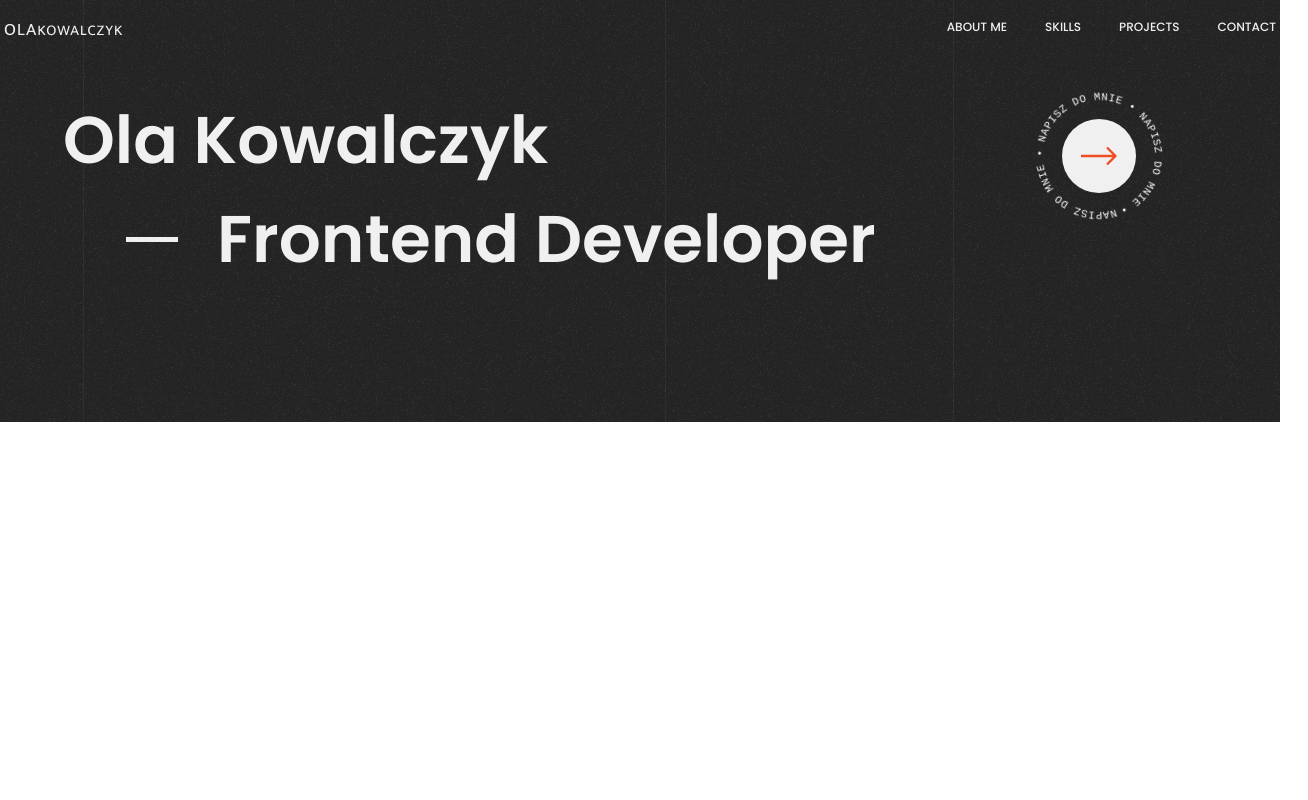
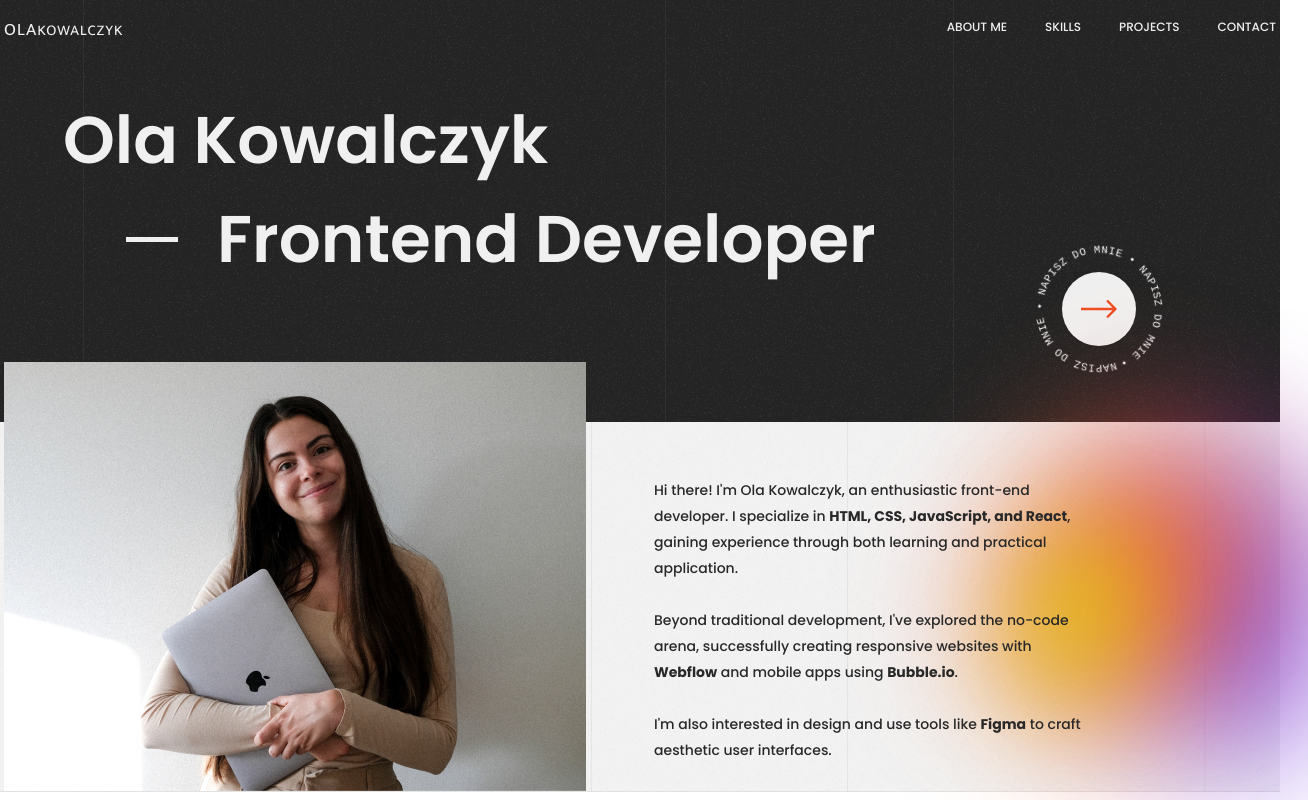
Before and after one commit to OlaHeklaDesign/PortfolioPaage, a React (Create React App) app: page / in a window 1280 px wide. Shown: the whole page, 1308 px wide, since content can reach past the window. Built offline with nearby package versions, Linux system fonts and the light colour scheme.

Commit message:
HeroWhite component added

```diff
--- a/src/Components/Hero/Hero.css
+++ b/src/Components/HeroBlack/HeroBlack.css
@@ -1,16 +1,19 @@
-.hero {
+
+.hero-black {
   max-width: 1272px;
   margin: 0 auto;
-  padding: 48px 0 133px 0;
   display: flex;
   justify-content: space-between;
+  align-items: end;
+  padding: 48px 0 48px 0;
 }
 
-.left-text-box {
+.hero-leftwhite-text-box {
   margin-left: 59px;
+  margin-bottom: 85px;
 }
 
-.left-text-box h1 {
+.hero-leftwhite-text-box h1 {
   font-size: 66px;
   font-weight: 600;
   color: #F0F0F0;
@@ -23,14 +26,14 @@
 }
 
 
-.hero-text-linetwo {
+.hero-leftwhite-text-linetwo {
   display: flex;
   align-items: center;
   gap: 39px;
   margin-left: 63px;
 }
 
-.hero-button {
+.hero-rightwhite-button {
   width: 130px;
   height: 130px;
   position: relative;
@@ -58,7 +61,7 @@
   transform: translate(-50%, -50%);
 }
 
-.hero-button img {
+.hero-rightwhite-button img {
   position: absolute;
   top: 50%;
   left: 50%;
@@ -70,7 +73,6 @@
   height: 100%;
   position: absolute;
   font-size: 10.6px;
-  color: white;
   font-weight: 500;
   animation: rotateText 10s linear infinite;
 }
@@ -89,4 +91,5 @@
   left: 50%;
   transform-origin: 0 65px;
   font-family: monospace;
+  color: white;
 }
--- a/src/Components/Hero/Hero.jsx
+++ b/src/Components/HeroBlack/HeroBlack.jsx
@@ -1,5 +1,5 @@
 import React, { useEffect, useRef } from 'react';
-import './Hero.css';
+import './HeroBlack.css';
 import arrow_hero_icon from '../Assets/hero-button-arrow.svg';
 
 const Hero = () => {
@@ -26,15 +26,15 @@ const Hero = () => {
 
 
   return (
-    <div className="hero">
-      <div className="left-text-box">
+    <div className="hero-black">
+      <div className="hero-leftwhite-text-box">
         <h1>Ola Kowalczyk</h1>
-        <div className="hero-text-linetwo">
+        <div className="hero-leftwhite-text-linetwo">
           <div className="line-hero"></div>
           <h1>Frontend Developer</h1>
         </div>
       </div>
-      <div className="hero-button">
+      <div className="hero-rightwhite-button">
         <div className="hero-button-textbox">
           <p ref={textRef}>NAPISZ DO MNIE • NAPISZ DO MNIE • NAPISZ DO MNIE •</p>
         </div>
--- /dev/null
+++ b/src/Components/HeroWhite/HeroWhite.css
@@ -0,0 +1,70 @@
+.hero-white {
+  display: flex;
+  justify-content: space-between;
+  align-items: end;
+  max-width: 1272px;
+  margin: 0 auto;
+}
+
+.hero-white-left-box {
+  margin-top: -60px;
+  margin-bottom: -7px;
+}
+
+.hero-white-right-box {
+  padding: 0 180px 28px 68px;
+  position: relative;
+}
+
+.hero-white-right-box p {
+  font-size: 14px;
+  line-height: 26px;
+  font-weight: 500;
+  position: relative;
+  z-index: 3;
+}
+
+.hero-white-right-box p span {
+  font-weight: 700;
+}
+
+.hero-blur-yellow {
+  width: 94px;
+  height: 177px;
+  transform: rotate(17.159deg);
+  background: #E1D800;
+  border-radius: 100px;
+  filter: blur(55px);
+  position: absolute;
+  top: 54px;
+  right: 100px;
+}
+
+.hero-blur-red {
+  width: 200px;
+  height: 279px;
+  transform: rotate(33.864deg);
+  border-radius: 301px;
+  background: #EF4D24;
+  filter: blur(75px);
+  position: absolute;
+  top: -28px;
+  right: 0;
+}
+
+.hero-blur-purple {
+  width: 151px;
+  height: 279px;
+  border-radius: 279px;
+  background: rgba(70, 0, 225, 0.80);
+  filter: blur(75px);
+  position: absolute;
+  top: 0;
+  right: -80px;
+}
+
+.hero-blures {
+  position: absolute;
+  top: -8px;
+  right: 48px;
+}
--- /dev/null
+++ b/src/Components/HeroWhite/HeroWhite.jsx
@@ -0,0 +1,28 @@
+import React, { useEffect, useRef } from 'react';
+import './HeroWhite.css';
+import hero_photo from '../Assets/hero_photo.png';
+
+const Hero = () => {
+
+  return (
+    <div className="hero">
+      <div className="hero-white">
+        <div className="hero-white-left-box">
+          <img src={hero_photo} />
+        </div>
+        <div className="hero-white-right-box">
+          <p>
+          Hi there! I'm Ola Kowalczyk, an enthusiastic front-end developer. I specialize in <span>HTML, CSS, JavaScript, and React</span>, gaining experience through both learning and practical application. <br /><br /> Beyond traditional development, I've explored the no-code arena, successfully creating responsive websites with <span>Webflow</span> and mobile apps using <span>Bubble.io</span>. <br /><br /> I'm also interested in design and use tools like <span>Figma</span> to craft aesthetic user interfaces.
+          </p>
+          <div className="hero-blures">
+            <div className="hero-blur-purple"></div>
+            <div className="hero-blur-red"></div>
+            <div className="hero-blur-yellow"></div>
+          </div>
+        </div>
+      </div>
+    </div>
+  );
+};
+
+export default Hero;
--- a/src/Pages/Homepage.jsx
+++ b/src/Pages/Homepage.jsx
@@ -1,11 +1,15 @@
 import React from 'react';
-import Hero from '../Components/Hero/Hero';
+import HeroBlack from '../Components/HeroBlack/HeroBlack';
+import HeroWhite from '../Components/HeroWhite/HeroWhite';
 
 const Homepage = () => {
   return (
     <div className="homepage">
       <div className="black-bg">
-        <Hero />
+        <HeroBlack />
+      </div>
+      <div className="white-stripe-bg">
+        <HeroWhite />
       </div>
     </div>
   )
--- a/src/index.css
+++ b/src/index.css
@@ -4,6 +4,7 @@
   margin: 0;
   padding: 0;
   font-family: 'Poppins', sans-serif;
+  color: #282828;
 }
 
 body {
@@ -23,3 +24,10 @@ code {
 .black-bg {
   background: url("../src/Components/Assets/background_nav_hero.png");
 }
+
+.white-stripe-bg {
+  background: url("../src/Components/Assets/background-hero_white.png");
+  background-size: contain;
+  background-repeat: repeat-y;
+  border-bottom: 1px solid rgb(40, 40, 40, 0.07);
+}
```
Also changed, not shown: src/Components/Assets/background-hero_white.png (added), src/Components/Assets/hero_photo.png (added).
